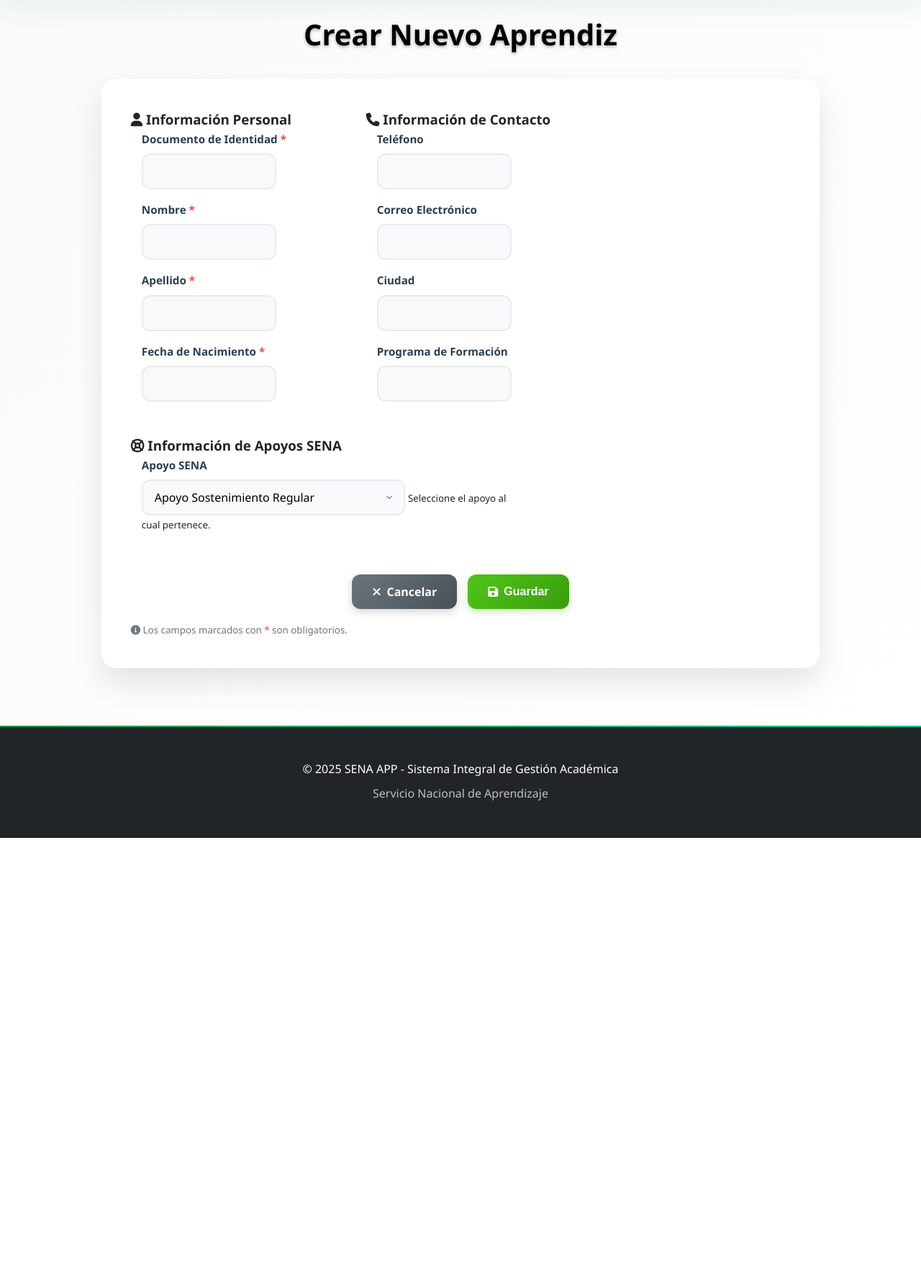
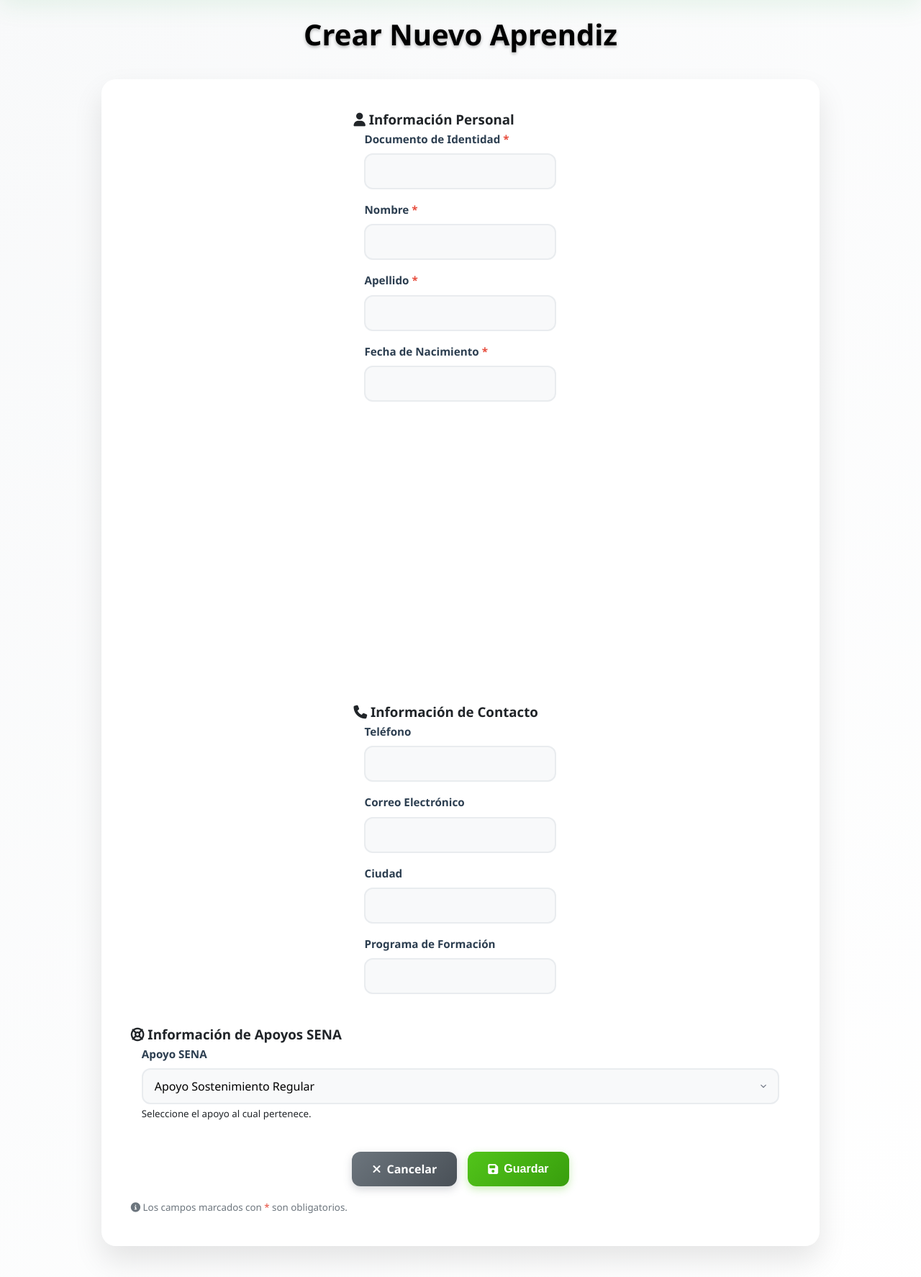
Before and after one commit to Camilin05/sena_app_H-C, a Django app: page /crear_aprendiz/ in a window 1280 px wide. Shown: the part 109-1883 px from the top of the page at 72% size. Before the commit the page ends 1273 px from the top, so only its background shows below. Run offline with Django 5.2, Linux system fonts and the light colour scheme.

Commit message:
Arreglé estilos en crear aprendiz

```diff
--- a/sena_app_project/aprendices/static/css/estilos_formularios.css
+++ b/sena_app_project/aprendices/static/css/estilos_formularios.css
@@ -28,9 +28,11 @@
 }
 .formulario-body {
     display: flex;
-    gap: 30px;
     margin-bottom: 25px;
+    justify-content: center;
     flex-wrap: wrap;
+    gap: 400px;
+    align-items: center;
 }
 
 .formulario-body .col-md-6 {
@@ -56,7 +58,7 @@ label {
 }
 
 input, select, textarea {
-    width: 70%;
+    width: 100%;
     padding: 12px 16px;
     border: 2px solid #e9ecef;
     border-radius: 12px;
--- a/sena_app_project/aprendices/templates/crear_aprendiz.html
+++ b/sena_app_project/aprendices/templates/crear_aprendiz.html
@@ -100,7 +100,9 @@
                     </div>
 
                     <!-- Información de Apoyos -->
-                    <div class="seccion-formulario">
+
+                </div>
+                <div class="seccion-formulario">
                         <h3><i class="fas fa-life-ring"></i> Información de Apoyos SENA</h3>
                         <div class="campos-fila">
                             <div class="col-md-6 mb-3">
@@ -129,7 +131,6 @@
                             {% endif %}
                         </div>
                     </div>
-                </div>
 
                 <div class="btn-fin">
                     <a href="{% url 'aprendices:lista_aprendices' %}" class="btn btn-secondary me-md-2">
```
Also changed, not shown: sena_app_project/db.sqlite3.
